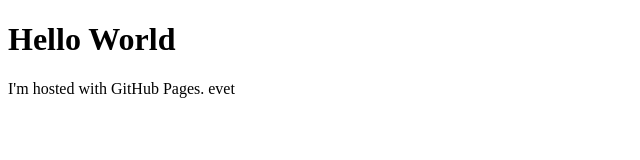
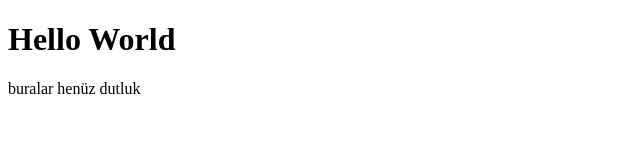
Before and after one commit to MustafaBaypara/mustafabaypara.github.io, a plain HTML site: page index.html in a window 1280 px wide. Shown: the whole page, without its empty margins (0-640 px from the left). Drawn offline with Linux system fonts and the light colour scheme.

Commit message:
Update index.html

```diff
--- a/index.html
+++ b/index.html
@@ -2,6 +2,6 @@
 <html>
 <body>
 <h1>Hello World</h1>
-<p>I'm hosted with GitHub Pages. evet</p>
+<p>buralar henüz dutluk</p>
 </body>
 </html>
```
